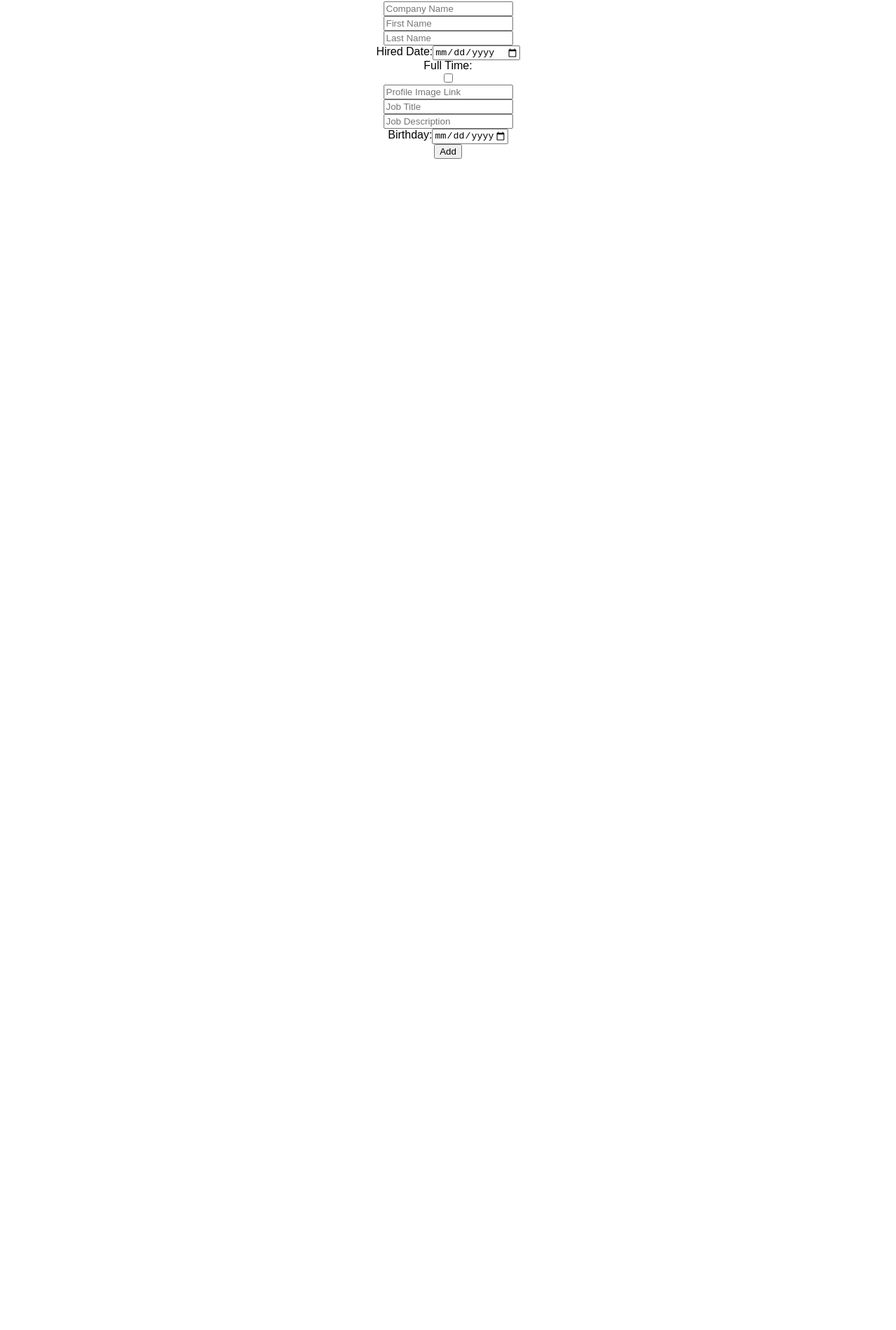
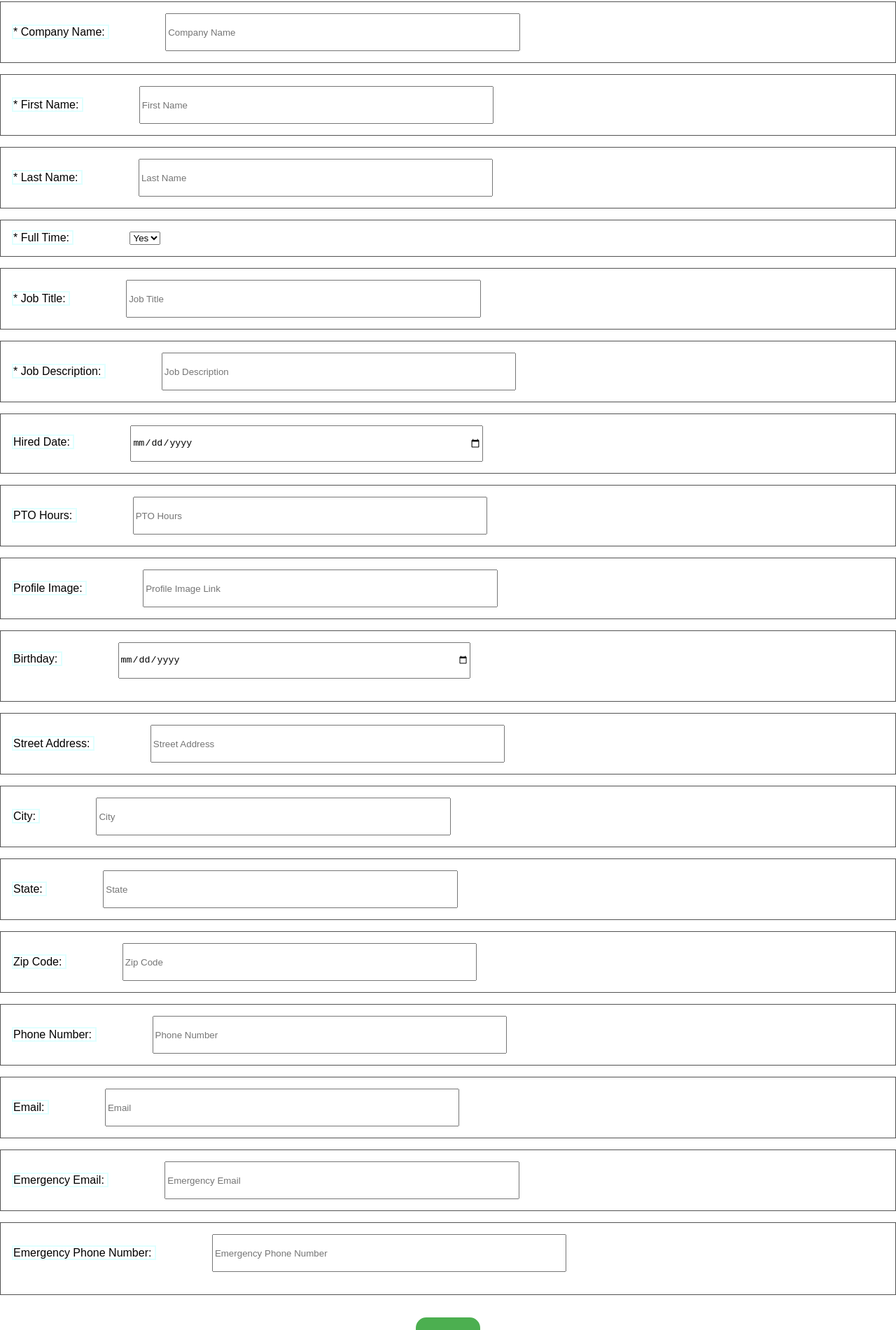
Before and after one commit to nolanjacobson/employee-directory, a React (Create React App) app: page /Employees/AddEmployee in a window 1280 px wide. Shown: the part 46-1947 px from the top of the page at 70% size. Before the commit the page ends 816 px from the top, so only its background shows below. Built offline with nearby package versions, Linux system fonts and the light colour scheme.

Commit message:
added react modal to update employee in viewEmployee

```diff
--- a/package.json
+++ b/package.json
@@ -32,7 +32,9 @@
     "axios": "^0.19.0",
     "json": "^9.0.6",
     "react": "^16.12.0",
+    "react-bootstrap": "^1.0.0-beta.16",
     "react-dom": "^16.12.0",
+    "react-modal": "^3.11.1",
     "react-router-dom": "^5.1.2",
     "react-scripts": "^3.2.0"
   }
--- a/src/App.jsx
+++ b/src/App.jsx
@@ -1,11 +1,11 @@
 import React from 'react'
-import { BrowserRouter as Router, Link, Route, Switch } from 'react-router-dom'
+import { BrowserRouter as Router, Route, Switch } from 'react-router-dom'
 import NavBar from './pages/NavBar'
 import HomePage from './pages/HomePage'
 import NotFound from './pages/NotFound'
 import ViewEmployee from './pages/ViewEmployee'
 import AddEmployee from './pages/AddEmployee'
-import UpdateEmployees from './pages/UpdateEmployees'
+
 const App = () => {
 
   return (
@@ -14,7 +14,6 @@ const App = () => {
       <Switch>
         <Route exact path="/" component={HomePage}></Route>
         <Route exact path="/Employees/:companyName/:id" component={ViewEmployee}></Route>
-        <Route exact path="/Employees/:companyName/:id/Update" component={UpdateEmployees}></Route>
         <Route exact path="/Employees/AddEmployee" component={AddEmployee}></Route>
         <Route path="*" component={NotFound}></Route>
       </Switch>
--- a/src/index.css
+++ b/src/index.css
@@ -13,12 +13,14 @@ body {
 
 .companyHeader {
   text-align:center;
+  margin:5rem;
 }
 
 .companyName {
   display:flex;
-  border:2px solid black;
+  justify-content: center;
 }
+
 ul {
   display:flex;
   list-style:none;
@@ -28,10 +30,53 @@ ul {
 
 form {
   display:flex;
-  flex-direction:column;
-  align-items:center;
+  flex-flow: column wrap;
+  justify-content:space-evenly;
 }
 
+form>section {
+  padding:1rem;
+  margin-bottom:1rem;
+  border: 1px solid rgb(82, 82, 82);
+}
+
+span {
+  margin-right:5rem;
+  border: 2px solid lightcyan;
+}
+
+input {
+height:3rem;
+width:40%
+}
+.formButton {
+  border: none;
+  text-align:center;
+}
+
+.addButton {
+  font-size:2.75rem;
+  display: inline-block;
+  padding: 15px 25px;
+  font-size: 24px;
+  cursor: pointer;
+  text-align: center;
+  text-decoration: none;
+  outline: none;
+  color: #fff;
+  background-color: #4CAF50;
+  border: none;
+  border-radius: 15px;
+  box-shadow: 0 9px #999;
+}
+
+.addButton:hover {background-color: #3e8e41}
+
+.addButton:active {
+  background-color: #3e8e41;
+  box-shadow: 0 5px #666;
+  transform: translateY(4px);
+}
 .homePageUl {
 
   display:flex;
@@ -45,12 +90,33 @@ form {
   display:flex;
   flex-direction:column;
   flex-wrap:wrap;
+  justify-content: space-evenly;
   width:25%;
+  border:2px solid gainsboro;
+  margin-bottom:2rem;
+  align-items:center;
 }
 
 img {
-  width:3rem;
+  width:3.5rem;
 }
 .deleteEmployee {
   width:50%;
 }
+
+.value {
+  height:auto;
+  width:auto;
+}
+
+.employeePageLi {
+  margin-top:5rem;
+  display:flex;
+  flex-direction:column;
+  flex-wrap:wrap;
+  justify-content: space-evenly;
+  width:25%;
+  border:2px solid gainsboro;
+  margin-bottom:2rem;
+  align-items:center;
+}
--- a/src/pages/AddEmployee.jsx
+++ b/src/pages/AddEmployee.jsx
@@ -3,10 +3,10 @@ import React, { useState, useEffect } from 'react'
 import axios from 'axios'
 import {Redirect} from 'react-router-dom'
 
-const AddEmployee = props => {
+const AddEmployee = () => {
 
-  const [newEmployee, setEmployee] = useState({ id: props.match.params.id, firstName: '', lastName: '', birthday: '', hiredDate: '', isFullTime: true, profileImage: '',
-  jobTitle: '', jobDescription: '', })
+  const [newEmployee, setEmployee] = useState({ firstName: '', lastName: '', birthday: '', hiredDate: '', isFullTime: true || false, profileImage: '',
+  jobTitle: '', jobDescription: '', ptoHours: '' , address: '', city: '', state: '', zip: '', phoneNumber: '', email: '', emergencyEmail: '', emergencyPhoneNumber: '',})
   const [employeeId, setEmployeeId] = useState()
   const [today, setToday] = useState(new Date())
   const [success, setSuccess] = useState(false)
@@ -36,10 +36,13 @@ const AddEmployee = props => {
   }
 
   // I had an issue where my function was being called on click instead of on submit
+
   return (
     <>
   {success && (<Redirect to={`/Employees/${companyName}/${employeeId}`}/>)}
       <form onSubmit={addEmployee}>
+      <section className="formCompanyName">
+      <span>* Company Name: </span>
       <input
           placeholder="Company Name"
           value={newEmployee.companyName}
@@ -48,6 +51,9 @@ const AddEmployee = props => {
           onChange={e => setCompanyName(e.target.value)}
           required
         />
+        </section>
+        <section className="formFirstName">
+      <span>* First Name: </span>
         <input
           placeholder="First Name"
           value={newEmployee.firstName}
@@ -56,6 +62,9 @@ const AddEmployee = props => {
           onChange={handleInputChange}
           required
         />
+        </section>
+        <section className="formLastName">
+      <span>* Last Name: </span>
         <input
           placeholder="Last Name"
           value={newEmployee.lastName}
@@ -63,8 +72,39 @@ const AddEmployee = props => {
           type="text"
           onChange={handleInputChange}
           required
-        />
-        <section>Hired Date:
+        /></section>
+          <section className="formFullTime">
+      <span>* Full Time: </span>
+          <select
+          name="isFullTime"
+          value={newEmployee.isFullTime}
+          type="text"
+          onChange={handleInputChange}
+        >
+        <option value={true}>Yes</option>
+        <option value={false}>No</option></select></section>
+          <section className="formJobTitle">
+      <span>* Job Title: </span>
+        <input
+          placeholder="Job Title"
+          value={newEmployee.jobTitle}
+          name="jobTitle"
+          type="text"
+          onChange={handleInputChange}
+          required
+        /></section>
+          <section className="formJobDescription">
+       <span>* Job Description: </span>
+         <input
+           placeholder="Job Description"
+           value={newEmployee.jobDescription}
+           name="jobDescription"
+           type="text"
+           onChange={handleInputChange}
+           required
+         /></section>
+          <section className="formHiredDate">
+          <span>Hired Date: </span>
         <input
           placeholder="Hired Date"
           value={newEmployee.hiredDate}
@@ -74,38 +114,26 @@ const AddEmployee = props => {
           max={today}
           onChange={handleInputChange}
         /></section>
-        Full Time:
-          <input
-          placeholder="Full Time: Yes or No"
-          name="fullTime"
-          value={newEmployee.isFullTime}
-          type="checkbox"
+      <section className="ptoHours">
+      <span>PTO Hours: </span>
+        <input
+          placeholder="PTO Hours"
+          value={newEmployee.ptoHours}
+          name="ptoHours"
+          type="text"
           onChange={handleInputChange}
-        />
+        /></section>
+        <section className="formProfileImage">
+      <span>Profile Image: </span>
         <input
           placeholder="Profile Image Link"
           value={newEmployee.profileImage}
           name="profileImage"
           type="text"
           onChange={handleInputChange}
-        />
-        <input
-          placeholder="Job Title"
-          value={newEmployee.jobTitle}
-          name="jobTitle"
-          type="text"
-          onChange={handleInputChange}
-          required
-        />
-        <input
-          placeholder="Job Description"
-          value={newEmployee.jobDescription}
-          name="jobDescription"
-          type="text"
-          onChange={handleInputChange}
-          required
-        />
-        <div>Birthday:
+        /></section>
+        <section className="formBirthday">
+      <span>Birthday: </span>
         <input
           placeholder="Birthday"
           value={newEmployee.birthday}
@@ -113,8 +141,80 @@ const AddEmployee = props => {
           type="date"
           min="1920-01-01" max="2005-01-01"
           onChange={handleInputChange}
-        /></div>
-        <button type="submit">Add</button>
+        /></section>
+             <section className="formAddress">
+      <span>Street Address: </span>
+        <input
+          placeholder="Street Address"
+          value={newEmployee.address}
+          name="address"
+          type="text"
+          onChange={handleInputChange}
+        /></section>
+        <section className="formCity">
+      <span>City: </span>
+        <input
+          placeholder="City"
+          value={newEmployee.city}
+          name="city"
+          type="text"
+          onChange={handleInputChange}
+        /></section>
+             <section className="formState">
+      <span>State: </span>
+        <input
+          placeholder="State"
+          value={newEmployee.state}
+          name="state"
+          type="text"
+          onChange={handleInputChange}
+        /></section>
+        <section className="formZipCode">
+      <span>Zip Code: </span>
+        <input
+          placeholder="Zip Code"
+          value={newEmployee.zip}
+          name="zip"
+          type="text"
+          onChange={handleInputChange}
+        /></section>
+        <section className="formPhoneNumber">
+      <span>Phone Number: </span>
+        <input
+          placeholder="Phone Number"
+          value={newEmployee.phoneNumber}
+          name="phoneNumber"
+          type="text"
+          onChange={handleInputChange}
+        /></section>
+        <section className="formEmail">
+      <span>Email: </span>
+        <input
+          placeholder="Email"
+          value={newEmployee.email}
+          name="email"
+          type="text"
+          onChange={handleInputChange}
+        /></section>
+         <section className="formEmergencyEmail">
+      <span>Emergency Email: </span>
+        <input
+          placeholder="Emergency Email"
+          value={newEmployee.emergencyEmail}
+          name="emergencyEmail"
+          type="text"
+          onChange={handleInputChange}
+        /></section>
+        <section className="formEmergencyPhoneNumber">
+        <span>Emergency Phone Number: </span>
+        <input
+          placeholder="Emergency Phone Number"
+          value={newEmployee.emergencyPhoneNumber}
+          name="emergencyPhoneNumber"
+          type="text"
+          onChange={handleInputChange}
+        /></section>
+        <section className="formButton"><button className="addButton" type="submit">Add</button></section>
       </form>
     </>
   )
--- a/src/pages/NavBar.jsx
+++ b/src/pages/NavBar.jsx
@@ -10,7 +10,7 @@ const NavBar = () => {
         <Link to="/">All Employees</Link>
       </li>
       <li>
-        <Link to={`/Employees/AddEmployee`}>Add Employee</Link>
+        <Link to="/Employees/AddEmployee">Add Employee</Link>
       </li>
     </ul>
   </nav>
--- a/src/pages/ViewEmployee.jsx
+++ b/src/pages/ViewEmployee.jsx
@@ -1,38 +1,174 @@
 import React, {useState, useEffect} from 'react';
 import axios from 'axios';
-import {Link} from 'react-router-dom'
+import {Redirect} from 'react-router-dom'
+import EmployeeContainer from './EmployeeContainer'
+import Modal from 'react-modal'
+const customStyles = {
+content : {
+  top                   : '50%',
+  left                  : '50%',
+  right                 : 'auto',
+  bottom                : 'auto',
+  marginRight           : '-50%',
+  transform             : 'translate(-50%, -50%)'
+}}
 
 const ViewEmployee =  props => {
 
-  const [employeeData, setEmployeeData] = useState({})
+  const [employee, setEmployeeData] = useState({})
+  const [success, setSuccess] = useState(false)
+  const [id, setStoreId] = useState()
+  const [updateEmployee, setUpdateEmployee] = useState({id: props.match.params.id, firstName: '', lastName: '', birthday: '', hiredDate: '', isFullTime: true, profileImage: '',
+  jobTitle: '', jobDescription: '', })
+  const [today, setToday] = useState(new Date())
+  const [modalIsOpen, setModalIsOpen] = useState(false)
+  const [companyName, setCompanyName] = useState('')
 
+  const openModal = () => setModalIsOpen(true)
+  const closeModal = () => setModalIsOpen(false)
+
+
+  const updateEmployeeApiCall = async e => {
+    e.preventDefault()
+    const response = await axios.put(`https://sdg-staff-directory-app.herokuapp.com/api/${props.match.params.companyName}/Employees/${props.match.params.id}`, updateEmployee)
+    setSuccess(true)
+  }
+
+
+
+  useEffect(() => {
+    setToday((today.getFullYear()) + '/' + (today.getMonth() + 1) + '/' + today.getDate())
+  }, [])
+
+
+
+  const handleInputChange = event => {
+    event.persist()
+    setUpdateEmployee(prev => ({
+      ...prev,
+      [event.target.name]: event.target.value,
+    }))
+  }
 
   useEffect(() => {
     const makeApiCall = async () => {
       const response = await axios.get(`https://sdg-staff-directory-app.herokuapp.com/api/${props.match.params.companyName}/Employees/${props.match.params.id}`)
       setEmployeeData(response.data)
+      setStoreId(response.data.id)
+      setCompanyName(response.data.companyKey)
       console.log(response.data)
     }
     makeApiCall()
-    console.log(employeeData)
+    console.log(employee)
   }, [props.match.params.id])
 
+  const deleteEmployee = async (e) => {
+    const response = await axios.delete(
+      `https://sdg-staff-directory-app.herokuapp.com/api/${props.match.params.companyName}/Employees/${e}`
+    )
+    setSuccess(true)
+  }
+
   return (
+    <>
+    {success && <Redirect to={"/"}/>}
     <ul>
-    <li>
-     <h1>{employeeData.firstName + employeeData.lastName}</h1>
-     <img src={employeeData.profileImage}/>
-     <h2>{employeeData.email}</h2>
-     <h2>{employeeData.phoneNumber}</h2>
-     <h3>{employeeData.jobTitle}</h3>
-     <p>{employeeData.jobDescription}</p>
-     <p>{employeeData.birthday}</p>
-     <p>{employeeData.hiredData}</p>
-     <p>{employeeData.emergencyContactPhone + employeeData.emergencyContactAddress}</p>
-     <p>{employeeData.ptoHours}</p>
-     <Link to={`/Employees/${props.match.params.companyName}/${props.match.params.id}/Update`}><button>Modify</button></Link>
-     </li>
+    <EmployeeContainer
+    key = {employee.id}
+    id = {employee.id}
+    companyName = {props.match.params.companyName}
+    firstName = {employee.firstName}
+    lastName = {employee.lastName}
+    isFullTime = {employee.isFullTime}
+    jobTitle = {employee.jobTitle}
+    jobDescription = {employee.jobDescription}
+    birthday = {employee.birthday}
+    address = {employee.address}
+    city = {employee.city}
+    zipCode = {employee.zipCode}
+    state = {employee.state}
+    profileImage = {employee.profileImage}
+    hiredDate = {employee.hiredDate}
+    deleteEmployee = {() => deleteEmployee(employee.id)}
+    openModal = {openModal}/>
     </ul>
+    <Modal
+      isOpen={modalIsOpen}
+      onRequestClose={closeModal}
+      style={customStyles}
+      ariaHideApp={false}
+      contentLabel="Example Modal">
+      <form onSubmit={updateEmployeeApiCall}>
+        <input
+          placeholder="First Name"
+          value={updateEmployee.firstName}
+          name="firstName"
+          type="text"
+          onChange={handleInputChange}
+          required
+        />
+        <input
+          placeholder="Last Name"
+          value={updateEmployee.lastName}
+          name="lastName"
+          type="text"
+          onChange={handleInputChange}
+          required
+        />
+        <section>Hired Date:
+        <input
+          placeholder="Hired Date"
+          value={updateEmployee.hiredDate}
+          name="hiredDate"
+          type="date"
+          min="1960-01-01"
+          max={updateEmployee.today}
+          onChange={handleInputChange}
+        /></section>
+        Full Time:
+          <input
+          placeholder="Full Time: Yes or No"
+          name="fullTime"
+          value={updateEmployee.isFullTime}
+          type="checkbox"
+          onChange={handleInputChange}
+        />
+        <input
+          placeholder="Profile Image Link"
+          value={updateEmployee.profileImage}
+          name="profileImage"
+          type="text"
+          onChange={handleInputChange}
+        />
+        <input
+          placeholder="Job Title"
+          value={updateEmployee.jobTitle}
+          name="jobTitle"
+          type="text"
+          onChange={handleInputChange}
+          required
+        />
+        <input
+          placeholder="Job Description"
+          value={updateEmployee.jobDescription}
+          name="jobDescription"
+          type="text"
+          onChange={handleInputChange}
+          required
+        />
+        <div>Birthday:
+        <input
+          placeholder="Birthday"
+          value={updateEmployee.birthday}
+          name="birthday"
+          type="date"
+          min="1920-01-01" max="2005-01-01"
+          onChange={handleInputChange}
+        /></div>
+        <button type="submit">Update</button>
+      </form>
+        </Modal>
+    </>
   );
 }
 
```
Also changed, not shown: src/pages/EmployeeContainer.jsx (+17 -7 lines), src/pages/HomePage.jsx (+14 -25 lines), src/pages/Page.jsx (deleted, +0 -7 lines), src/pages/Page2.jsx (deleted, +0 -7 lines), 1 other file (tests, documents, lock files or other folders).
